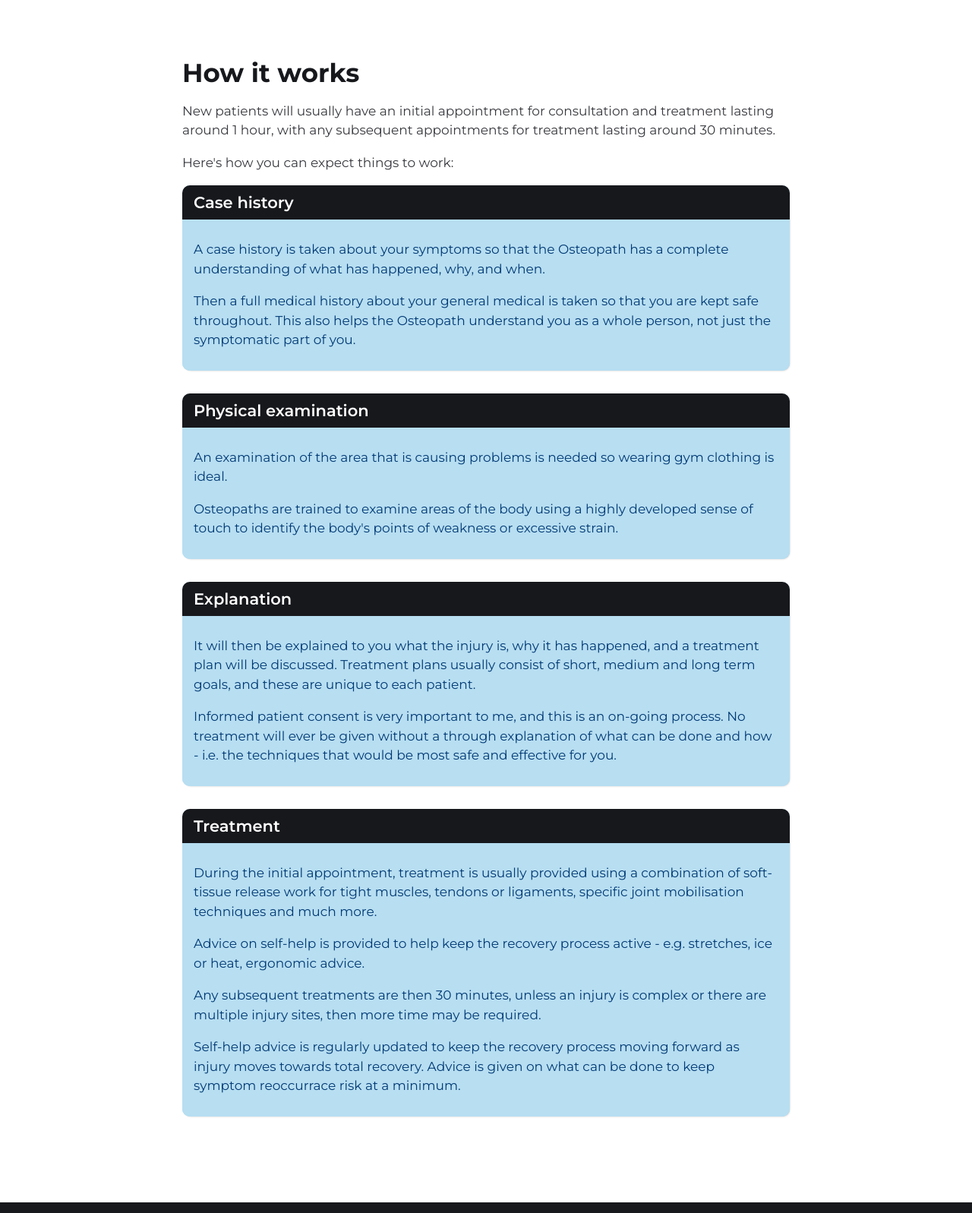
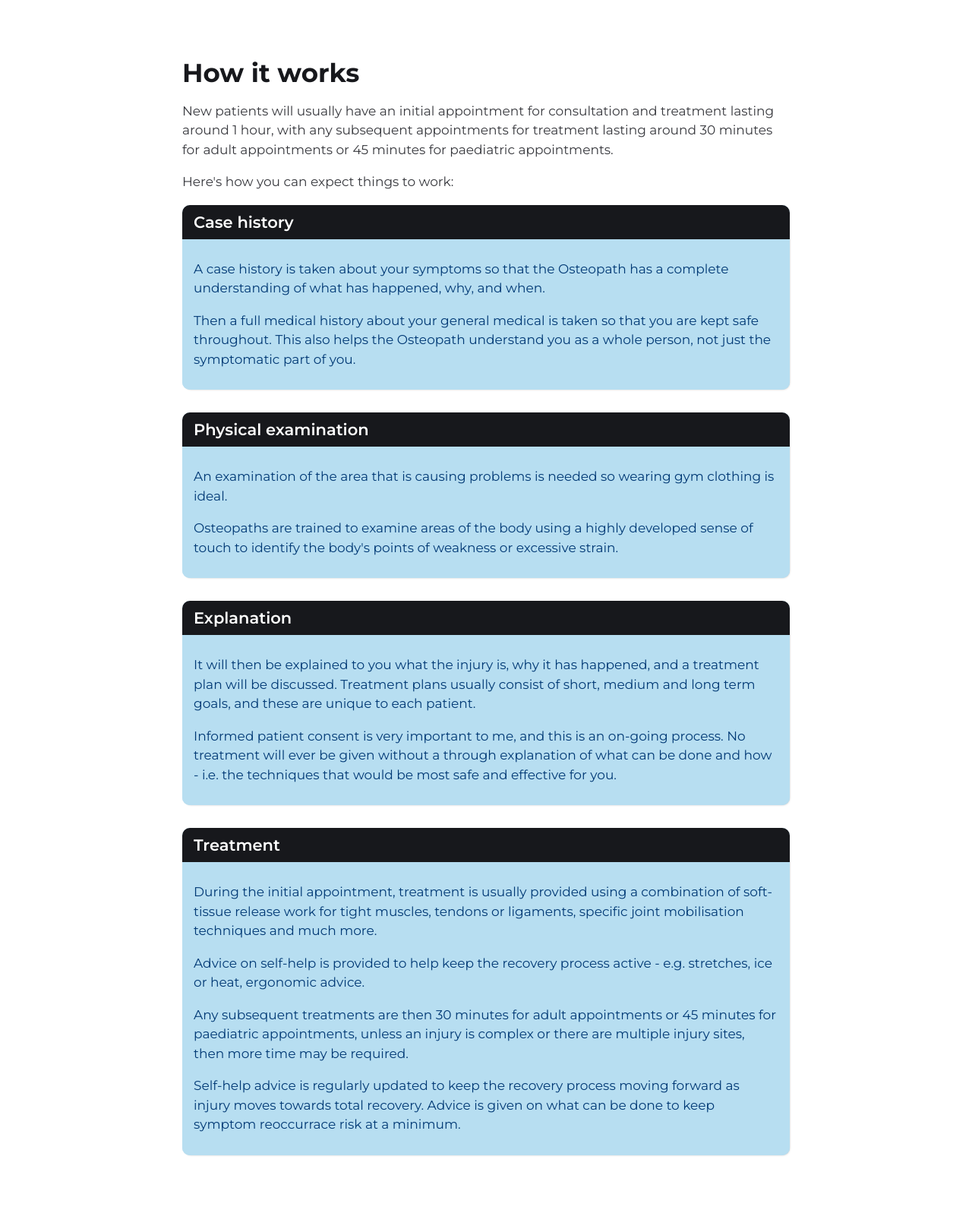
Before and after one commit to gideongoddard/kibworth-osteopaths-v2, a Gatsby site: page /osteopathy/what-to-expect in a window 1280 px wide. Shown: the part 1429-3026 px from the top of the page at 76% size. Built offline with nearby package versions, Linux system fonts and the light colour scheme; Gatsby itself is replaced by a stand-in of ours.

Commit message:
Update to appointment durations

```diff
--- a/src/pages/faq.js
+++ b/src/pages/faq.js
@@ -19,7 +19,7 @@ export default function FAQ() {
         {
             id: 2,
             question: "How long do Osteopathic appointments usually last?",
-            answer: <p>In general, the first treatment lasts about 60 minutes, and subsequent treatments around half an hour. Your first appointment is usually slightly longer to allow for a full case history to be taken.</p>
+            answer: <p>In general, the first treatment lasts about 60 minutes, and subsequent treatments around half an hour for adult appointments or 45 minutes for paediatric appointments. Your first appointment is usually slightly longer to allow for a full case history to be taken.</p>
         },
         {
             id: 3,
--- a/src/pages/osteopathy/what-to-expect.js
+++ b/src/pages/osteopathy/what-to-expect.js
@@ -31,7 +31,7 @@ export default function WhatToExpect() {
             <section>
                 <div className={ExpectStyles.narrowContainer}>
                     <h2>How it works</h2>
-                    <p>New patients will usually have an initial appointment for consultation and treatment lasting around 1 hour, with any subsequent appointments for treatment lasting around 30 minutes.</p>
+                    <p>New patients will usually have an initial appointment for consultation and treatment lasting around 1 hour, with any subsequent appointments for treatment lasting around 30 minutes for adult appointments or 45 minutes for paediatric appointments.</p>
                     <p>Here's how you can expect things to work:</p>
                     <Box heading="Case history">
                         <p>A case history is taken about your symptoms so that the Osteopath has a complete understanding of what has happened, why, and when.</p>
@@ -48,7 +48,7 @@ export default function WhatToExpect() {
                     <Box heading="Treatment">
                         <p>During the initial appointment, treatment is usually provided using a combination of soft-tissue release work for tight muscles, tendons or ligaments, specific joint mobilisation techniques and much more.</p>
                         <p>Advice on self-help is provided to help keep the recovery process active - e.g. stretches, ice or heat, ergonomic advice.</p>
-                        <p>Any subsequent treatments are then 30 minutes, unless an injury is complex or there are multiple injury sites, then more time may be required.</p>
+                        <p>Any subsequent treatments are then 30 minutes for adult appointments or 45 minutes for paediatric appointments, unless an injury is complex or there are multiple injury sites, then more time may be required.</p>
                         <p>Self-help advice is regularly updated to keep the recovery process moving forward as injury moves towards total recovery. Advice is given on what can be done to keep symptom reoccurrace risk at a minimum.</p>
                     </Box>
                 </div>
```
